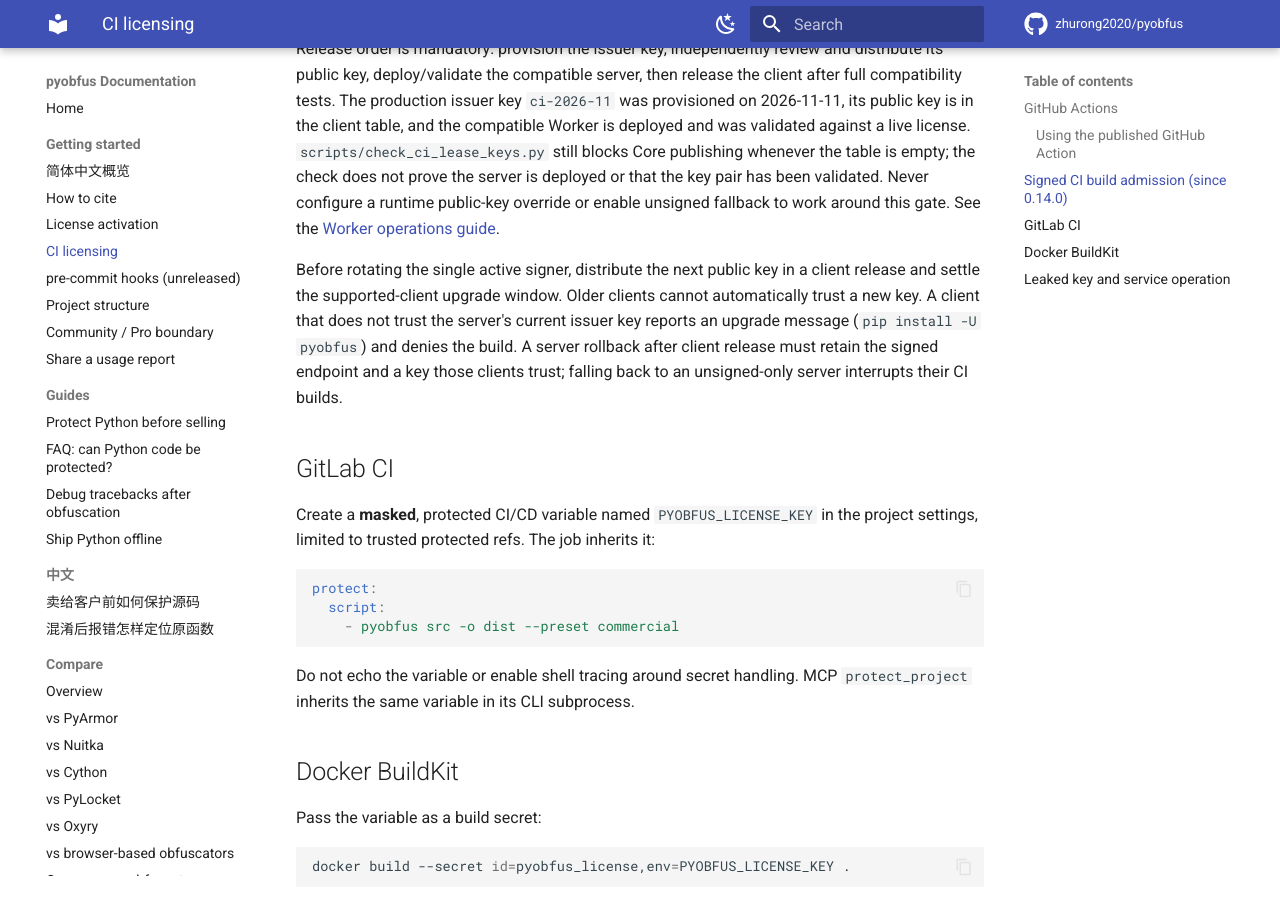
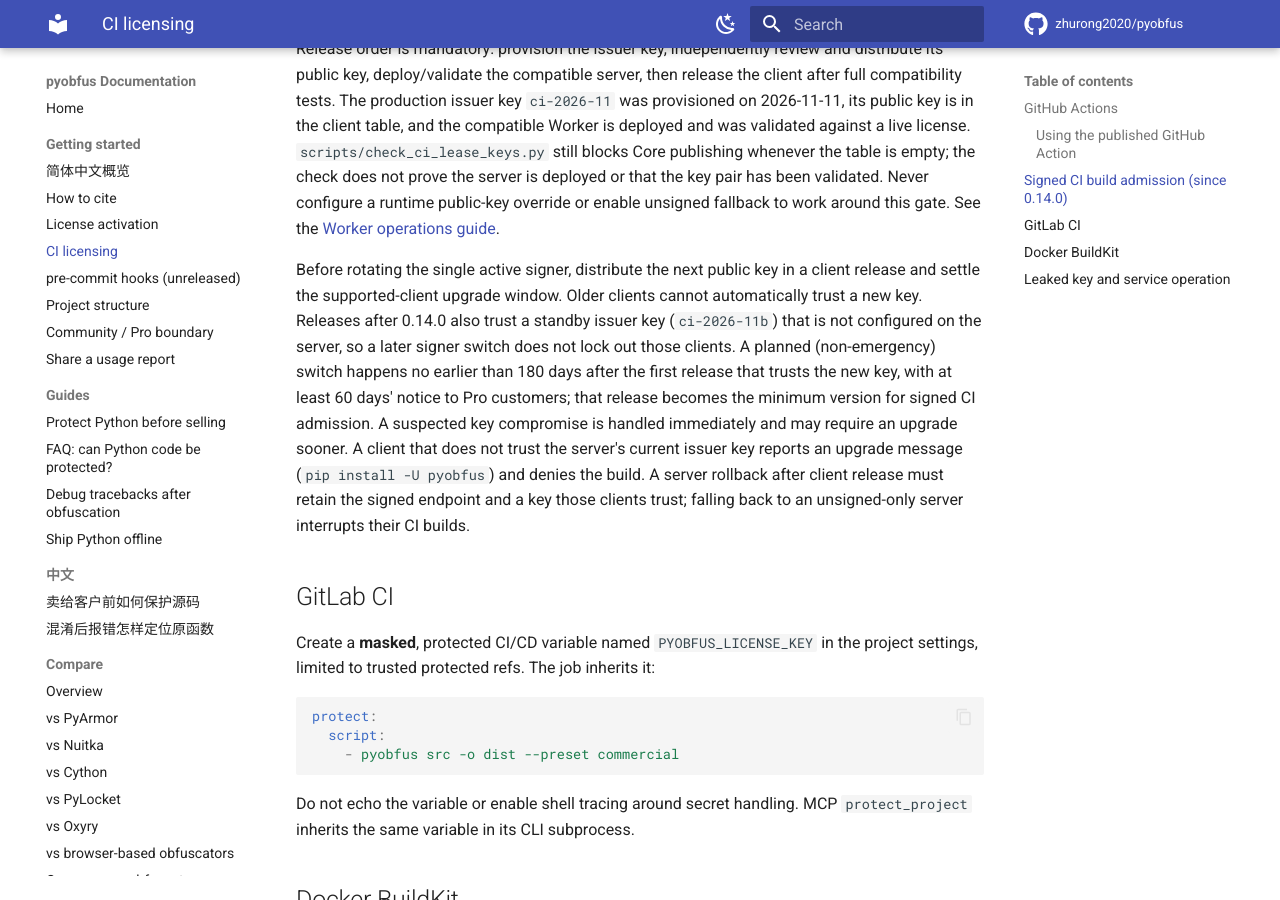
Before and after one commit to zhurong2020/pyobfus, an MkDocs documentation site: the page built from docs/CI_LICENSING.md, in a window 1280 px wide and 900 px high, scrolled down 1739 px. Built offline with MkDocs 1.6.1 and Material for MkDocs 9.7.7, drawn with Linux system fonts in a browser that asks for light colours; comment, search, counter and statistics services are not loaded.

Commit message:
feat(pro): pre-distribute standby CI issuer key ci-2026-11b
Adds a second trusted Ed25519 issuer public key that the license Worker does
not use yet. Clients from the next release onward keep working when the
signer is switched to it, so a key change only affects 0.14.0 clients.
Documents the rotation window (180 days after the release that trusts the
new key, 60 days' notice) in CI_LICENSING.md, and adds a test that every
trust-table entry is a distinct, loadable Ed25519 key.

Co-Authored-By: Claude Opus 5.5 <noreply@anthropic.com>

```diff
--- a/docs/CI_LICENSING.md
+++ b/docs/CI_LICENSING.md
@@ -86,8 +86,14 @@ or enable unsigned fallback to work around this gate. See the
 [Worker operations guide](https://github.com/zhurong2020/pyobfus/blob/main/cloudflare-worker/README.md).
 
 Before rotating the single active signer, distribute the next public key in a
-client release and settle the supported-client upgrade window. Older clients
-cannot automatically trust a new key. A client that does not trust the server's
+client release and settle the supported-client upgrade window. Older clients cannot automatically
+trust a new key. Releases after
+0.14.0 also trust a standby issuer key (`ci-2026-11b`) that is not configured on
+the server, so a later signer switch does not lock out those clients. A planned
+(non-emergency) switch happens no earlier than 180 days after the first release
+that trusts the new key, with at least 60 days' notice to Pro customers; that
+release becomes the minimum version for signed CI admission. A suspected key
+compromise is handled immediately and may require an upgrade sooner. A client that does not trust the server's
 current issuer key reports an upgrade message (`pip install -U pyobfus`) and
 denies the build. A server rollback after client release
 must retain the signed endpoint and a key those clients trust; falling back to
```
Also changed, not shown: CHANGELOG.md (+6 -0 lines), docs/CURRENT_PLAN_ZH.md (+1 -1 lines), docs/TODO.md (+1 -1 lines), 2 other files.
